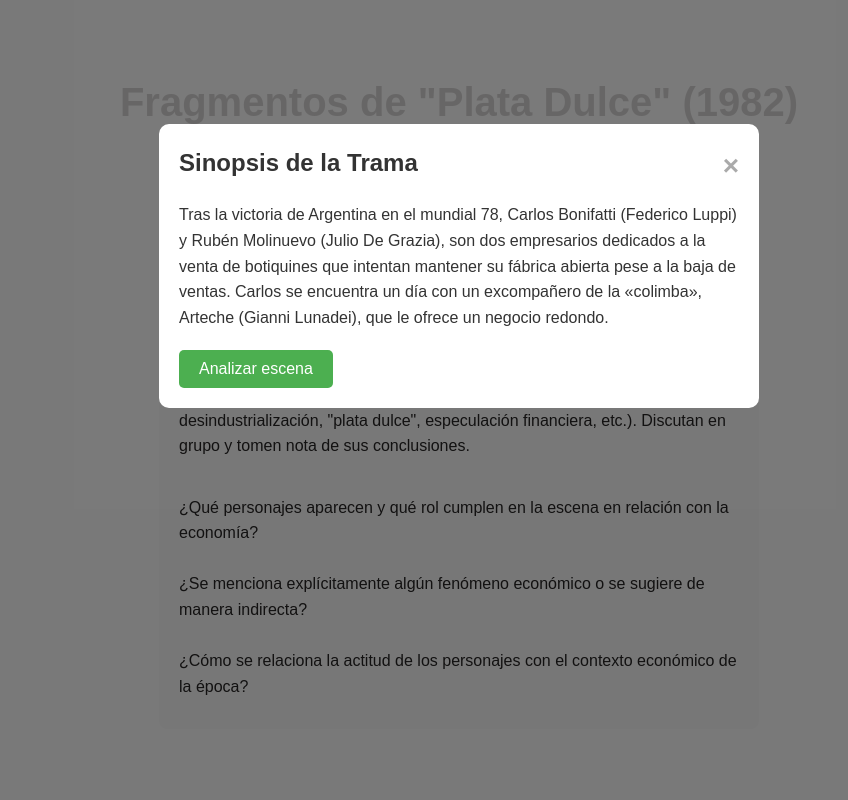
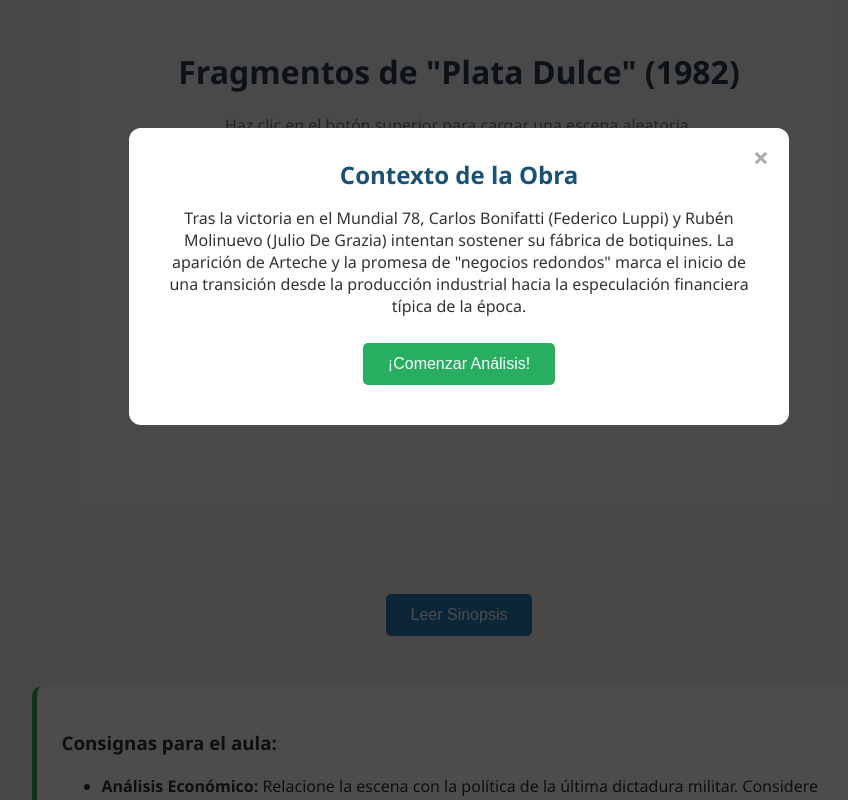
Before and after one commit to MarSolaz/PlataDulce, a plain HTML site: page index.html in a window 1280 px wide. Shown: the top 800 px of the page, without its empty margins (181-1029 px from the left). Drawn offline with Linux system fonts and the light colour scheme.

Commit message:
Update index.html

```diff
--- a/index.html
+++ b/index.html
@@ -1,90 +1,99 @@
 <!DOCTYPE html>
 <html lang="es">
 <head>
-  <link rel="stylesheet" type="text/css" href="style.css">
   <meta charset="UTF-8">
   <meta name="viewport" content="width=device-width, initial-scale=1.0">
   <title>Análisis de "Plata Dulce" (1982)</title>
   <style>
     body {
-      font-family: Arial, sans-serif;
+      font-family: 'Segoe UI', Tahoma, Geneva, Verdana, sans-serif;
       background-color: #f4f4f4;
       text-align: center;
+      color: #333;
+      margin: 0;
+      padding: 20px;
     }
     h1 {
-      margin-top: 50px;
+      margin-top: 30px;
+      color: #2c3e50;
     }
     #video-container {
-      margin-top: 30px;
+      margin-top: 20px;
+      min-height: 450px;
     }
     iframe {
-      border: none;
-      margin-top: 20px;
-      width: 80%;
+      border: 4px solid #fff;
+      box-shadow: 0px 4px 15px rgba(0,0,0,0.2);
+      width: 90%;
       max-width: 800px;
       height: 450px;
+      border-radius: 8px;
     }
+    /* Estilos del Modal */
     .modal {
       display: none;
       position: fixed;
-      z-index: 1;
+      z-index: 100;
       left: 0;
       top: 0;
       width: 100%;
       height: 100%;
-      background-color: rgba(0,0,0,0.5);
-      padding-top: 60px;
-      text-align: center;
+      background-color: rgba(0,0,0,0.7);
     }
     .modal-content {
       background-color: #fff;
-      margin: 5% auto;
-      padding: 20px;
+      margin: 10% auto;
+      padding: 30px;
       width: 80%;
       max-width: 600px;
+      border-radius: 12px;
+      position: relative;
     }
     .modal-header {
       font-size: 24px;
       font-weight: bold;
-      margin-bottom: 20px;
-    }
-    .modal-body {
-      margin-bottom: 20px;
+      margin-bottom: 15px;
+      color: #1a5276;
     }
     .close {
+      position: absolute;
+      right: 20px;
+      top: 10px;
       color: #aaa;
-      float: right;
       font-size: 28px;
       font-weight: bold;
-    }
-    .close:hover,
-    .close:focus {
-      color: black;
-      text-decoration: none;
       cursor: pointer;
     }
+    .close:hover { color: #000; }
+
+    /* Botones */
     .button {
-      background-color: #4CAF50;
+      background-color: #27ae60;
       color: white;
-      padding: 10px 20px;
+      padding: 12px 25px;
       font-size: 16px;
       border: none;
       cursor: pointer;
       border-radius: 5px;
+      transition: background 0.3s;
+      margin: 10px;
     }
-    .button:hover {
-      background-color: #45a049;
+    .button:hover { background-color: #1e8449; }
+
+    #consignas {
+      margin-top: 40px;
+      background-color: #fff;
+      padding: 25px;
+      border-radius: 10px;
+      max-width: 800px;
+      margin-left: auto;
+      margin-right: auto;
+      text-align: left;
+      box-shadow: 0px 2px 10px rgba(0,0,0,0.05);
+      border-left: 5px solid #27ae60;
     }
-    #consignas {
-      margin-top: 30px;
-      background-color: #f0f0f0;
-      padding: 20px;
-      border-radius: 8px;
-      width: 80%;
-      max-width: 600px;
-      margin: 30px auto;
-      text-align: left;
-    }
+    ul { line-height: 1.6; }
+    li { margin-bottom: 15px; }
   </style>
 </head>
 <body>
@@ -94,73 +103,75 @@
   <div id="myModal" class="modal">
     <div class="modal-content">
       <span class="close">&times;</span>
-      <div class="modal-header">Sinopsis de la Trama</div>
+      <div class="modal-header">Contexto de la Obra</div>
       <div class="modal-body">
-        <p>Tras la victoria de Argentina en el mundial 78, Carlos Bonifatti (Federico Luppi) y Rubén Molinuevo (Julio De Grazia), son dos empresarios dedicados a la venta de botiquines que intentan mantener su fábrica abierta pese a la baja de ventas. Carlos se encuentra un día con un excompañero de la «colimba», Arteche (Gianni Lunadei), que le ofrece un negocio redondo.</p>
+        <p>Tras la victoria en el Mundial 78, Carlos Bonifatti (Federico Luppi) y Rubén Molinuevo (Julio De Grazia) intentan sostener su fábrica de botiquines. La aparición de Arteche y la promesa de "negocios redondos" marca el inicio de una transición desde la producción industrial hacia la especulación financiera típica de la época.</p>
       </div>
-      <button class="button" id="startButton">Analizar escena</button>
+      <button class="button" id="startButton">¡Comenzar Análisis!</button>
     </div>
   </div>
 
-  <div id="video-container"></div>
+  <div id="video-container">
+    <p style="color: #777;">Haz clic en el botón superior para cargar una escena aleatoria.</p>
+  </div>
 
   <div style="margin-top: 20px;">
-    <button class="button" id="volverAbrirModal">Volver a leer sinopsis</button>
+    <button class="button" style="background-color: #2980b9;" id="volverAbrirModal">Leer Sinopsis</button>
   </div>
 
   <div id="consignas">
-    <h3>Consignas:</h3>
+    <h3>Consignas para el aula:</h3>
     <ul>
-      <li>Relacione la escena de la película con la política económica de la última dictadura militar. Para ello, tenga en cuenta tanto políticas económicas (liberalización económica, reforma financiera, tipo de cambio, apertura de importaciones, etc) como su impacto o consecuencias (proceso de desindustrialización, "plata dulce", especulación financiera, etc.). Discutan en grupo y tomen nota de sus conclusiones.</li>
-      <br>
-      <li>¿Qué personajes aparecen y qué rol cumplen en la escena en relación con la economía?<br><br>
-        ¿Se menciona explícitamente algún fenómeno económico o se sugiere de manera indirecta?<br><br>
-        ¿Cómo se relaciona la actitud de los personajes con el contexto económico de la época?</li>
+      <li><strong>Análisis Económico:</strong> Relacione la escena con la política de la última dictadura militar. Considere conceptos como la liberalización financiera, la apertura de importaciones y el fenómeno de la "plata dulce".</li>
+      <li><strong>Personajes y Roles:</strong> ¿Qué posturas representan Bonifatti y Molinuevo frente al cambio de modelo económico?</li>
+      <li><strong>Impacto Social:</strong> ¿Cómo se refleja la tensión entre "producir" y "especular" en los diálogos de los personajes?</li>
     </ul>
   </div>
 
   <script>
-    // Tiempos en segundos para el nuevo video
+    // Tiempos ajustados específicamente para el video SSSCtldEkzQ
     const fragmentos = [
-      { start: 2603, end: 2687 },
-      { start: 2278, end: 2328 },
-      { start: 1880, end: 1933 },
-      { start: 3143, end: 3195 }
+      { start: 740, end: 840 },   // El encuentro con Arteche y la propuesta
+      { start: 1530, end: 1650 }, // Discusión sobre el taller y el "nuevo país"
+      { start: 2950, end: 3080 }, // El cambio de estatus y la financiera
+      { start: 5310, end: 5450 }  // Los resultados de la especulación
     ];
 
     const modal = document.getElementById("myModal");
-    const btn = document.getElementById("startButton");
-    const span = document.getElementsByClassName("close")[0];
-    const volverBtn = document.getElementById("volverAbrirModal");
+    const startBtn = document.getElementById("startButton");
+    const spanClose = document.getElementsByClassName("close")[0];
+    const openBtn = document.getElementById("volverAbrirModal");
+    const container = document.getElementById("video-container");
 
-    window.onload = function () {
-      modal.style.display = "block";
-    }
+    // Al cargar la página, mostrar el modal
+    window.onload = () => { modal.style.display = "block"; }
 
-    span.onclick = function () {
-      modal.style.display = "none";
-    }
+    // Cerrar modal
+    spanClose.onclick = () => { modal.style.display = "none"; }
+    window.onclick = (event) => { if (event.target == modal) modal.style.display = "none"; }
 
-    volverBtn.onclick = function () {
-      modal.style.display = "block";
-    }
+    // Reabrir modal
+    openBtn.onclick = () => { modal.style.display = "block"; }
 
-    btn.onclick = function () {
-      const fragmentoAleatorio = fragmentos[Math.floor(Math.random() * fragmentos.length)];
-      // NUEVO ID DE VIDEO ACTUALIZADO
-      const videoId = "SSSCtldEkzQ";
-      const videoUrl = `https://www.youtube.com/embed/${videoId}?start=${fragmentoAleatorio.start}&end=${fragmentoAleatorio.end}&autoplay=1`;
+    // Función para cargar video aleatorio
+    startBtn.onclick = function () {
+      const frag = fragmentos[Math.floor(Math.random() * fragmentos.length)];
+      const videoId = "SSSCtldEkzQ"; // ID actualizado del nuevo enlace
 
-      const iframe = document.createElement("iframe");
-      iframe.setAttribute("src", videoUrl);
-      iframe.setAttribute("allow", "autoplay; encrypted-media");
-      iframe.setAttribute("allowfullscreen", "true");
+      // Construcción de la URL con parámetros de inicio y fin
+      const videoUrl = `https://www.youtube.com/embed/${videoId}?start=${frag.start}&end=${frag.end}&autoplay=1&rel=0`;
 
-      const container = document.getElementById("video-container");
-      container.innerHTML = ""; // Limpia el anterior
-      container.appendChild(iframe);
+      container.innerHTML = `
+        <iframe
+          src="${videoUrl}"
+          allow="autoplay; encrypted-media"
+          allowfullscreen>
+        </iframe>`;
 
       modal.style.display = "none";
+
+      // Scroll suave hacia el video
+      container.scrollIntoView({ behavior: 'smooth' });
     }
   </script>
 
```
